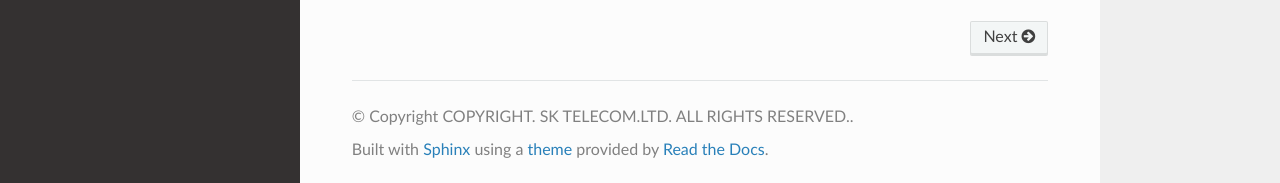
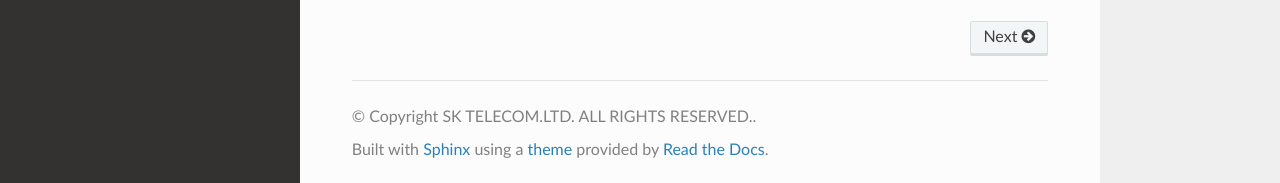
Before and after one commit to skt-smartfleet/web_document, a Sphinx documentation site: the page built from source/index.rst, in a window 1280 px wide and 900 px high, scrolled down 1372 px. Shown: the part 714-897 px from the top of the window. Built offline with Sphinx 7.4.7 and the Read the Docs theme 2.0.0, drawn with Linux system fonts in a browser that asks for light colours.

```diff
--- a/source/conf.py
+++ b/source/conf.py
@@ -54,7 +54,7 @@
 
 # General information about the project.
 project = 'Smart[Fleet] Platform'
-copyright = 'COPYRIGHT. SK TELECOM.LTD. ALL RIGHTS RESERVED.'
+copyright = 'SK TELECOM.LTD. ALL RIGHTS RESERVED.'
 author = 'hbahn'
 
 # The version info for the project you're documenting, acts as replacement for
```
